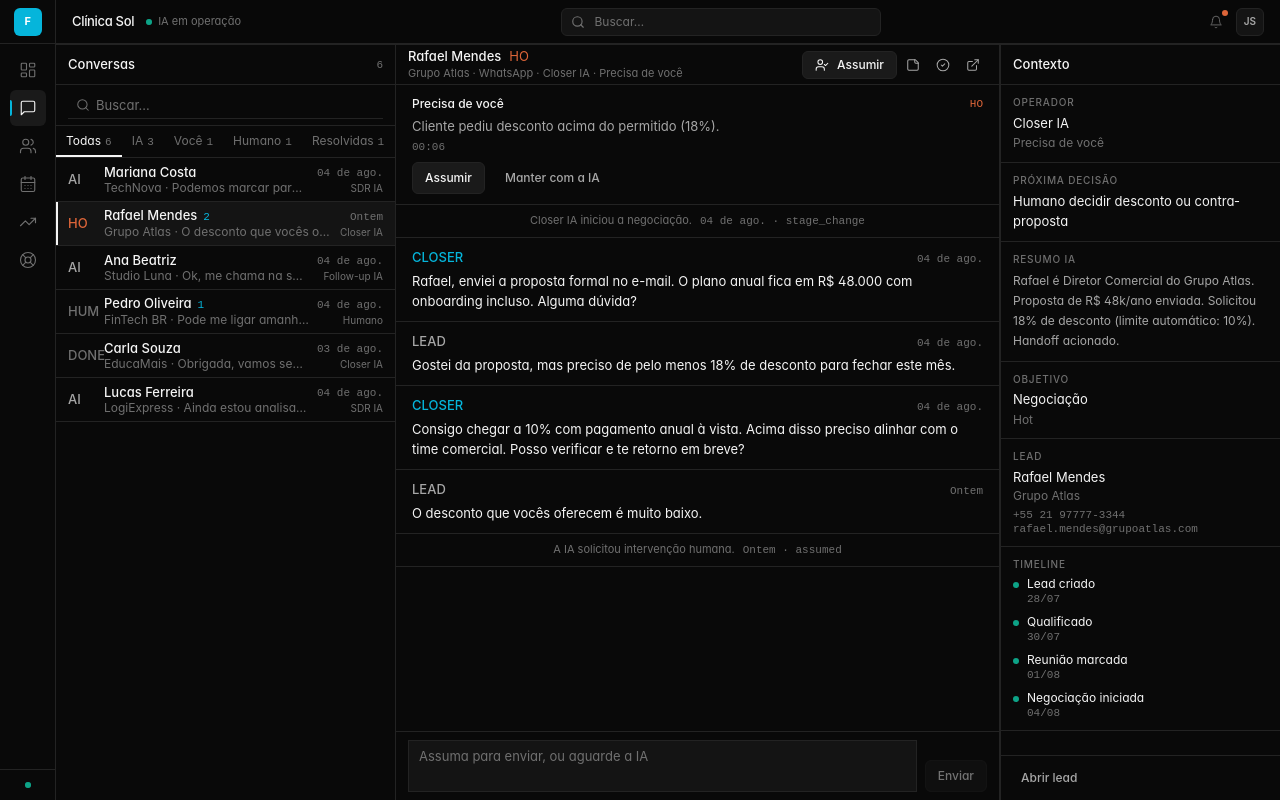
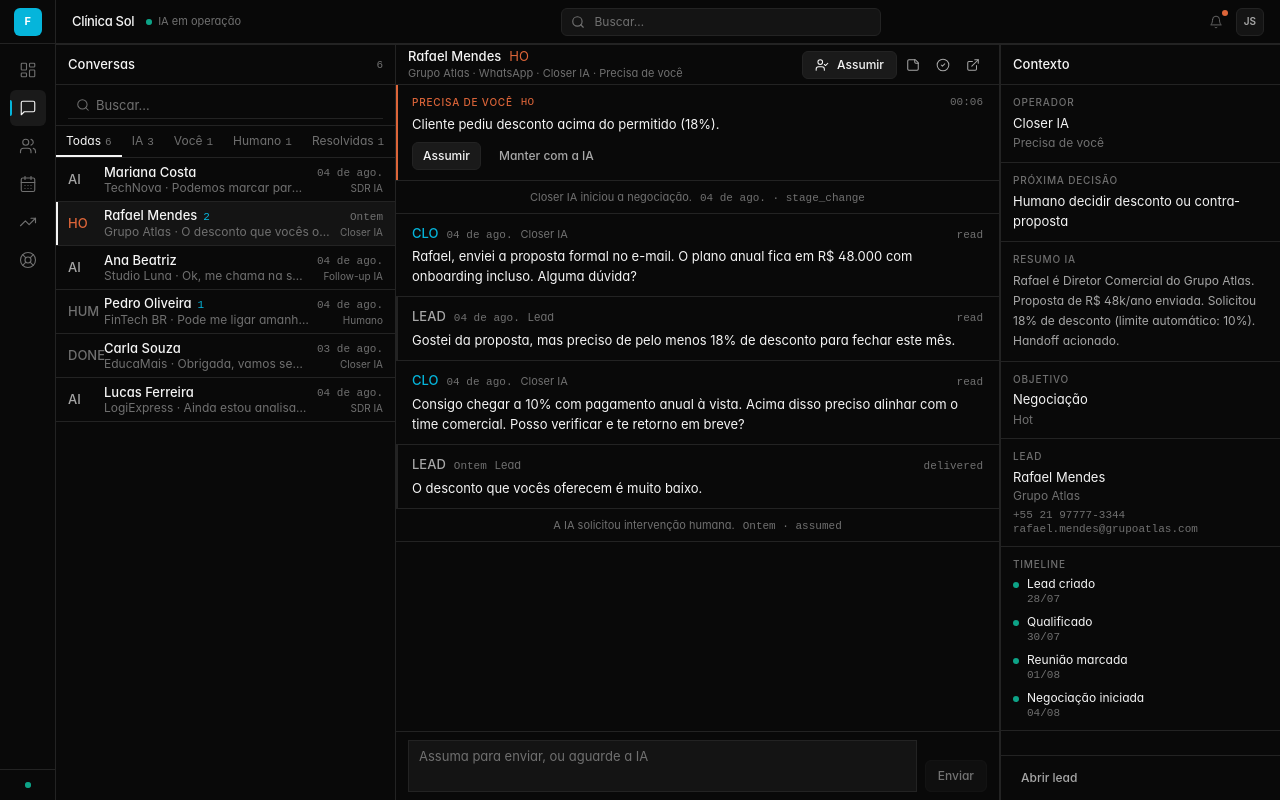
Before and after one commit to jvrm831720/forceia, a Next.js app in the folder dashboard/: page /conversas in a window 1280 px wide. Built offline with nearby package versions, Linux system fonts and the light colour scheme.

Commit message:
feat(conversations): complete operational UI rebuild (header, input, list, shell, handoff, message, context)

```diff
--- a/dashboard/components/conversations/handoff-card.tsx
+++ b/dashboard/components/conversations/handoff-card.tsx
@@ -3,6 +3,7 @@
 import { Button } from "@/components/ui/button";
 import type { HandoffRequest } from "@/types/conversation";
 
+/** Compact operational interrupt lane. */
 export function HandoffCard({
   handoff,
   onAssume,
@@ -12,28 +13,49 @@
   onAssume: () => void;
   onDismiss: () => void;
 }) {
+  const time = new Date(handoff.requestedAt).toLocaleTimeString("pt-BR", {
+    hour: "2-digit",
+    minute: "2-digit",
+  });
+
   return (
     <div
-      className="border-b border-warning/50 bg-warning-soft/20 px-4 py-2.5"
+      className="relative border-b border-border bg-warning-soft/15 px-4 py-2.5"
       role="region"
       aria-label="Precisa de você"
     >
-      <div className="mb-1 flex items-center justify-between gap-2">
-        <span className="text-[12px] font-medium text-ink">Precisa de você</span>
-        <span className="text-mono text-warning">HO</span>
+      <span
+        className="absolute left-0 top-0 h-full w-0.5 bg-warning"
+        aria-hidden
+      />
+
+      <div className="mb-1 flex items-center gap-2">
+        <span className="text-[10px] font-medium uppercase tracking-[0.08em] text-warning">
+          Precisa de você
+        </span>
+        <span className="text-mono font-medium text-warning">HO</span>
+        <span className="ml-auto text-mono text-ink-soft">{time}</span>
       </div>
-      <p className="text-[13px] leading-5 text-ink-muted">{handoff.reason}</p>
-      <p className="mt-1 text-mono text-ink-soft">
-        {new Date(handoff.requestedAt).toLocaleTimeString("pt-BR", {
-          hour: "2-digit",
-          minute: "2-digit",
-        })}
-      </p>
-      <div className="mt-2 flex gap-2">
-        <Button type="button" size="sm" variant="secondary" onClick={onAssume}>
+
+      <p className="text-[13px] leading-5 text-ink">{handoff.reason}</p>
+
+      <div className="mt-2 flex items-center gap-2">
+        <Button
+          type="button"
+          size="sm"
+          variant="secondary"
+          onClick={onAssume}
+          className="h-7 px-2.5 text-[12px]"
+        >
           Assumir
         </Button>
-        <Button type="button" size="sm" variant="ghost" onClick={onDismiss}>
+        <Button
+          type="button"
+          size="sm"
+          variant="ghost"
+          onClick={onDismiss}
+          className="h-7 px-2.5 text-[12px]"
+        >
           Manter com a IA
         </Button>
       </div>
--- a/dashboard/components/conversations/message-bubble.tsx
+++ b/dashboard/components/conversations/message-bubble.tsx
@@ -4,14 +4,14 @@
 import { agentLabel, formatMessageTime } from "@/lib/conversation-utils";
 import type { ConversationMessage } from "@/types/conversation";
 
-/** Operational timeline row — not a chat bubble. */
+/** Operational timeline event — not a chat bubble. */
 export function MessageBubble({ message }: { message: ConversationMessage }) {
-  const { sender, content, timestamp, agentRole, systemKind } = message;
+  const { sender, content, timestamp, agentRole, systemKind, status } = message;
 
   if (sender === "system") {
     return (
       <div className="border-b border-border px-4 py-2">
-        <p className="text-center text-[11px] text-ink-soft">
+        <p className="text-center text-[11px] leading-4 text-ink-soft">
           {content}
           <span className="ml-2 text-mono">
             {formatMessageTime(timestamp)}
@@ -22,37 +22,65 @@
     );
   }
 
-  const who =
+  const code =
     sender === "lead"
       ? "LEAD"
       : sender === "human"
         ? "HUM"
+        : agentRole === "sdr"
+          ? "SDR"
+          : agentRole === "closer"
+            ? "CLO"
+            : agentRole === "followup"
+              ? "FUP"
+              : "AI";
+
+  const origin =
+    sender === "lead"
+      ? "Lead"
+      : sender === "human"
+        ? "Humano"
         : agentRole
-          ? agentLabel(agentRole).replace(" IA", "").toUpperCase()
+          ? agentLabel(agentRole)
           : "IA";
 
   return (
     <article
       className={cn(
-        "border-b border-border px-4 py-2.5",
-        sender === "ai" && "bg-surface/40",
+        "relative border-b border-border px-4 py-2.5",
+        sender === "ai" && "bg-surface/30",
       )}
     >
-      <div className="mb-1 flex items-baseline justify-between gap-2">
+      <span
+        className={cn(
+          "absolute left-0 top-0 h-full w-0.5",
+          sender === "ai" && "bg-brand/40",
+          sender === "lead" && "bg-border",
+          sender === "human" && "bg-ink-soft/40",
+        )}
+        aria-hidden
+      />
+
+      <div className="mb-1 flex items-baseline gap-2">
         <span
           className={cn(
-            "text-mono font-medium",
+            "text-mono font-medium tabular-nums",
             sender === "ai" && "text-brand",
             sender === "lead" && "text-ink-muted",
-            sender === "human" && "text-ink-soft",
+            sender === "human" && "text-ink",
           )}
         >
-          {who}
+          {code}
         </span>
         <time className="text-mono text-ink-soft">
           {formatMessageTime(timestamp)}
         </time>
+        <span className="text-[11px] text-ink-soft">{origin}</span>
+        {status && status !== "sent" && (
+          <span className="ml-auto text-mono text-ink-soft">{status}</span>
+        )}
       </div>
+
       <p className="whitespace-pre-wrap text-[13px] leading-5 text-ink">
         {content}
       </p>
```
